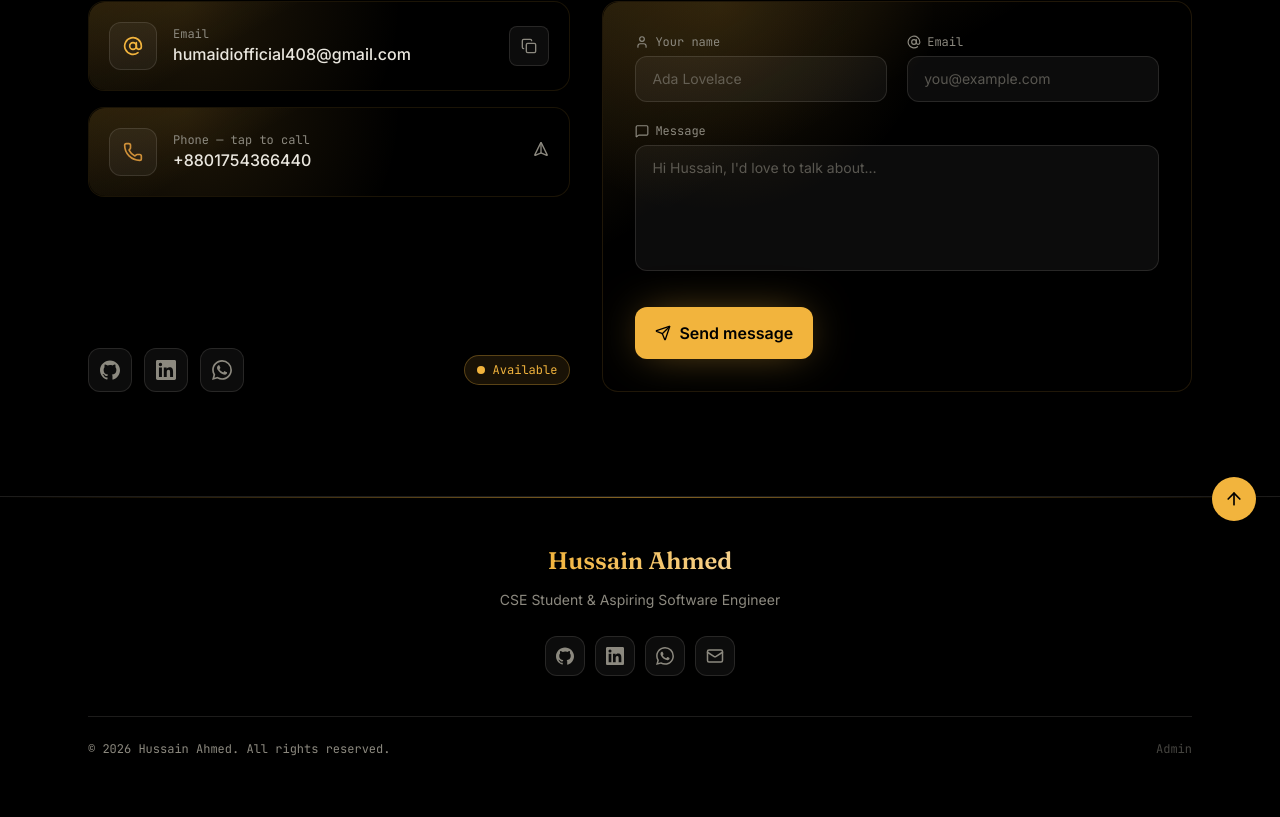
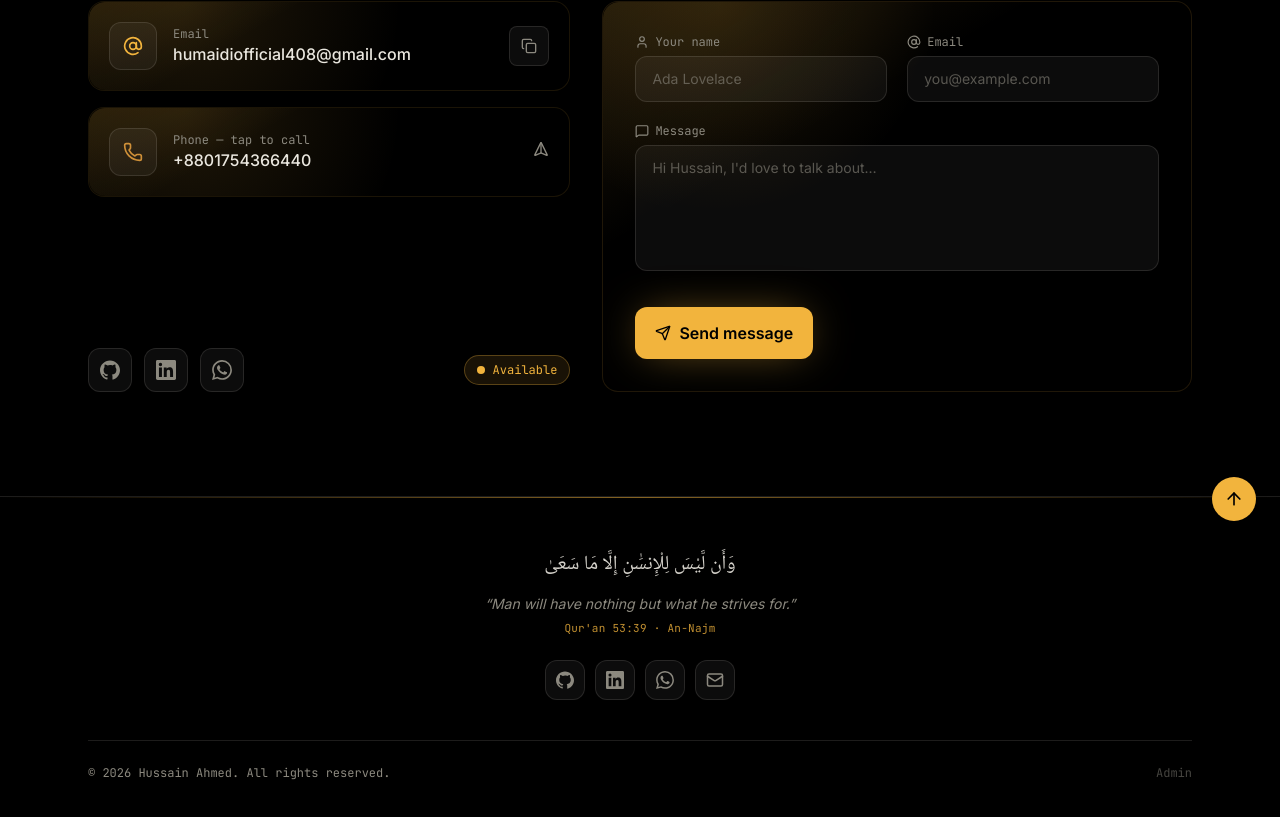
Before and after one commit to humaidi09/portfolio, a React (Vite) app: page / in a window 1280 px wide. Shown: the part 6819-7636 px from the top of the page. Built offline with nearby package versions, Linux system fonts and the light colour scheme; no server answers.

Commit message:
Feature the Qur'an 53:39 verse in the footer, drop the name/role lines
The footer identity block now centers on the verse (Arabic + English
meaning + reference); the name and role already appear in the hero and
the copyright line, so they no longer repeat here.

```diff
--- a/src/components/Footer.jsx
+++ b/src/components/Footer.jsx
@@ -26,10 +26,26 @@ export default function Footer() {
       <div className="mx-auto max-w-6xl px-4 py-12 sm:px-6">
         {/* Identity + socials, centered */}
         <div className="flex flex-col items-center text-center">
-          <a href="#top" className="font-display text-2xl font-bold text-gradient">
-            {personalInfo.name}
-          </a>
-          <p className="mt-3 max-w-md text-sm leading-relaxed text-muted">{personalInfo.role}</p>
+          {/* The verse the work is anchored to — striving (Qur'an 53:39). */}
+          <figure className="flex max-w-md flex-col items-center gap-2">
+            <p
+              dir="rtl"
+              lang="ar"
+              style={{ fontFamily: "'Noto Naskh Arabic','Amiri','Scheherazade New','Times New Roman',serif" }}
+              className="text-lg leading-loose text-ink/90 sm:text-xl"
+            >
+              وَأَن لَّيْسَ لِلْإِنسَٰنِ إِلَّا مَا سَعَىٰ
+            </p>
+            <figcaption className="flex flex-col items-center gap-1">
+              <span className="text-sm italic leading-relaxed text-muted">
+                “Man will have nothing but what he strives for.”
+              </span>
+              <span className="font-mono text-[11px] tracking-wide text-neonCyan/80">
+                Qur'an 53:39 · An-Najm
+              </span>
+            </figcaption>
+          </figure>
+
           <div className="mt-6 flex flex-wrap items-center justify-center gap-2.5">
             {SOCIALS.map(({ key, label, Icon }) => (
               <a
```
